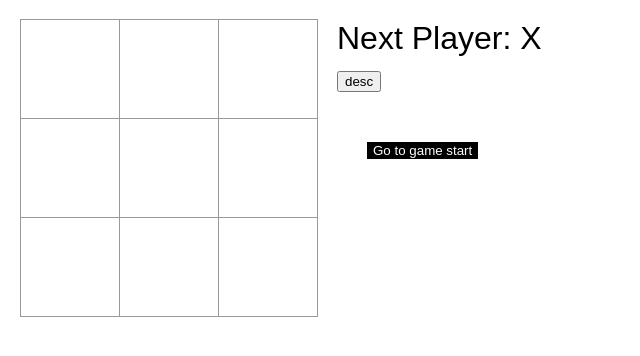
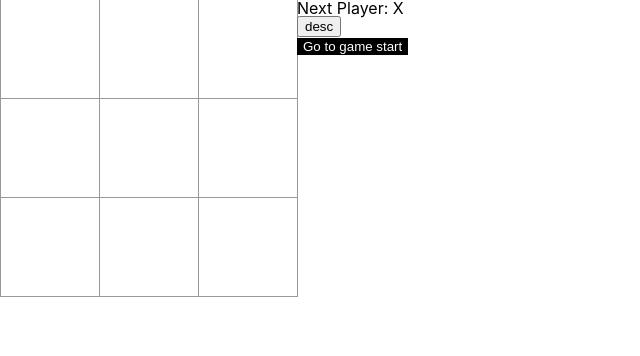
Before and after one commit to ljw0096/tictactoe, a React (Create React App) app: page / in a window 1280 px wide. Shown: the top 356 px of the page, without its empty margins (0-640 px from the left). Built offline with nearby package versions, Linux system fonts and the light colour scheme.

Commit message:
style: reset global style

```diff
--- a/package.json
+++ b/package.json
@@ -15,6 +15,7 @@
     "react-dom": "^18.2.0",
     "react-scripts": "5.0.1",
     "styled-components": "^5.3.6",
+    "styled-reset": "^4.4.2",
     "typescript": "^4.8.4",
     "web-vitals": "^2.1.4"
   },
--- a/src/App.tsx
+++ b/src/App.tsx
@@ -1,7 +1,13 @@
 import Game from "./components/Game"
+import GlobalStyles from "./styles/GlobalStyles"
 
 function App() {
-  return <Game />
+  return (
+    <>
+      <GlobalStyles />
+      <Game />
+    </>
+  )
 }
 
 export default App
--- a/src/components/Game.tsx
+++ b/src/components/Game.tsx
@@ -2,22 +2,28 @@
 import GameHistory from "./GameHistory"
 import GameStatus from "./GameStatus"
 import useGame from "../hooks/useGame"
+import styled from "styled-components"
 
 const Game = () => {
   const { handleClick, stepNumber, draw, currentSquares, xIsNext, history, jumpTo, winner } =
     useGame()
 
   return (
-    <div className="game">
-      <div className="game-board">
+    <GameContainer>
+      <div>
         <Board squares={currentSquares} onClick={handleClick} winner={winner} />
       </div>
-      <div className="game-info">
+      <div>
         <GameStatus xIsNext={xIsNext} winner={winner} draw={draw} />
         <GameHistory history={history} jumpTo={jumpTo} currentStep={stepNumber} />
       </div>
-    </div>
+    </GameContainer>
   )
 }
 
 export default Game
+
+const GameContainer = styled.div`
+  display: flex;
+  flex-direction: row;
+`
--- a/src/components/Square.tsx
+++ b/src/components/Square.tsx
@@ -1,3 +1,4 @@
+import styled from "styled-components"
 import { SquareType } from "../interfaces"
 
 interface Props {
@@ -8,10 +9,25 @@
 
 const Square = ({ value, onClick, isWinnerSquare }: Props) => {
   return (
-    <button className={`square${isWinnerSquare ? " winner" : ""}`} onClick={onClick}>
+    <SquareItem className={`square${isWinnerSquare ? " winner" : ""}`} onClick={onClick}>
       {value}
-    </button>
+    </SquareItem>
   )
 }
 
 export default Square
+
+const SquareItem = styled.button`
+  background: #fff;
+  border: 1px solid #999;
+  float: left;
+  font-size: 96px;
+  font-weight: bold;
+  line-height: 34px;
+  height: 100px;
+  margin-right: -1px;
+  margin-top: -1px;
+  padding: 0;
+  text-align: center;
+  width: 100px;
+`
--- /dev/null
+++ b/src/styles/GlobalStyles.ts
@@ -0,0 +1,19 @@
+import { createGlobalStyle } from "styled-components"
+import reset from "styled-reset"
+
+const GlobalStyles = createGlobalStyle`
+    ${reset}
+    a{
+        text-decoration: none;
+        color: inherit;
+    }
+    *{
+        box-sizing: border-box;
+    }
+    body {
+        font-family: -apple-system, BlinkMacSystemFont, 'Segoe UI', Roboto, Oxygen, Ubuntu, Cantarell, 'Open Sans', 'Helvetica Neue', sans-serif;
+        font-size: 16px;
+    }
+`
+
+export default GlobalStyles
--- a/src/styles/index.css
+++ b/src/styles/index.css
@@ -1,56 +1,3 @@
-body {
-  font: 32px "Century Gothic", Futura, sans-serif;
-  margin: 20px;
-}
-
-ol,
-ul {
-  list-style: none;
-  padding-left: 30px;
-}
-
-.board-row:after {
-  clear: both;
-  content: "";
-  display: table;
-}
-
-.status {
-  margin-bottom: 10px;
-}
-
-.square {
-  background: #fff;
-  border: 1px solid #999;
-  float: left;
-  font-size: 96px;
-  font-weight: bold;
-  line-height: 34px;
-  height: 100px;
-  margin-right: -1px;
-  margin-top: -1px;
-  padding: 0;
-  text-align: center;
-  width: 100px;
-}
-
-.square:focus {
-  outline: none;
-}
-
-.kbd-navigation .square:focus {
-  background: #ddd;
-}
-
-.game {
-  display: flex;
-  flex-direction: row;
-}
-
-.game-info {
-  margin-left: 20px;
-}
-
 .winner {
   background-color: black;
   color: white;
```
Also changed, not shown: 1 other file (tests, documents, lock files or other folders).
